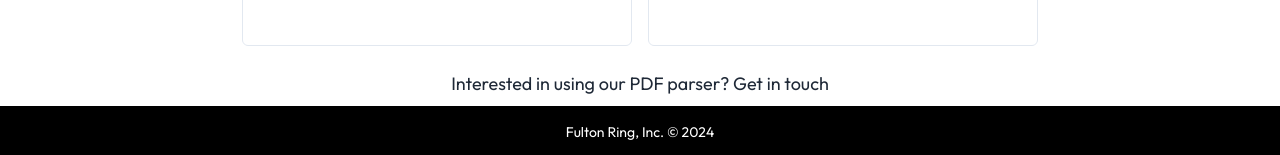
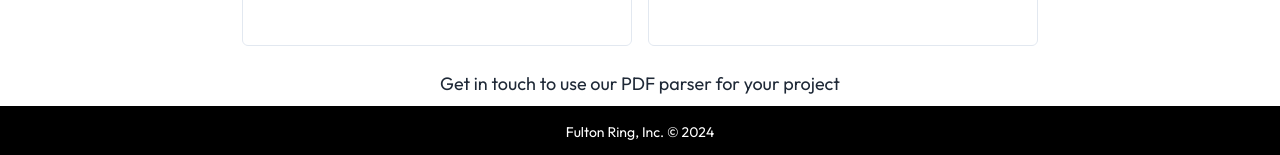
Before and after one commit to fulton-ring/pdf-comparison-ui, a Next.js app: page /jobs/1 in a window 1280 px wide. Shown: the part 694-849 px from the top of the page. Built offline with nearby package versions, Linux system fonts and the light colour scheme; no server answers.

Commit message:
change cta wording

```diff
--- a/src/app/jobs/[jobId]/page.tsx
+++ b/src/app/jobs/[jobId]/page.tsx
@@ -271,7 +271,7 @@ const DocumentPage = ({ params }: DocumentPageProps) => {
               href="https://3yyz40ajyj2.typeform.com/to/fLrhLpb7"
               className="inline-block text-lg text-gray-800 hover:text-slate-400"
             >
-              Interested in using our PDF parser? Get in touch
+              Get in touch to use our PDF parser for your project
             </a>
           </div>
         </div>
```
